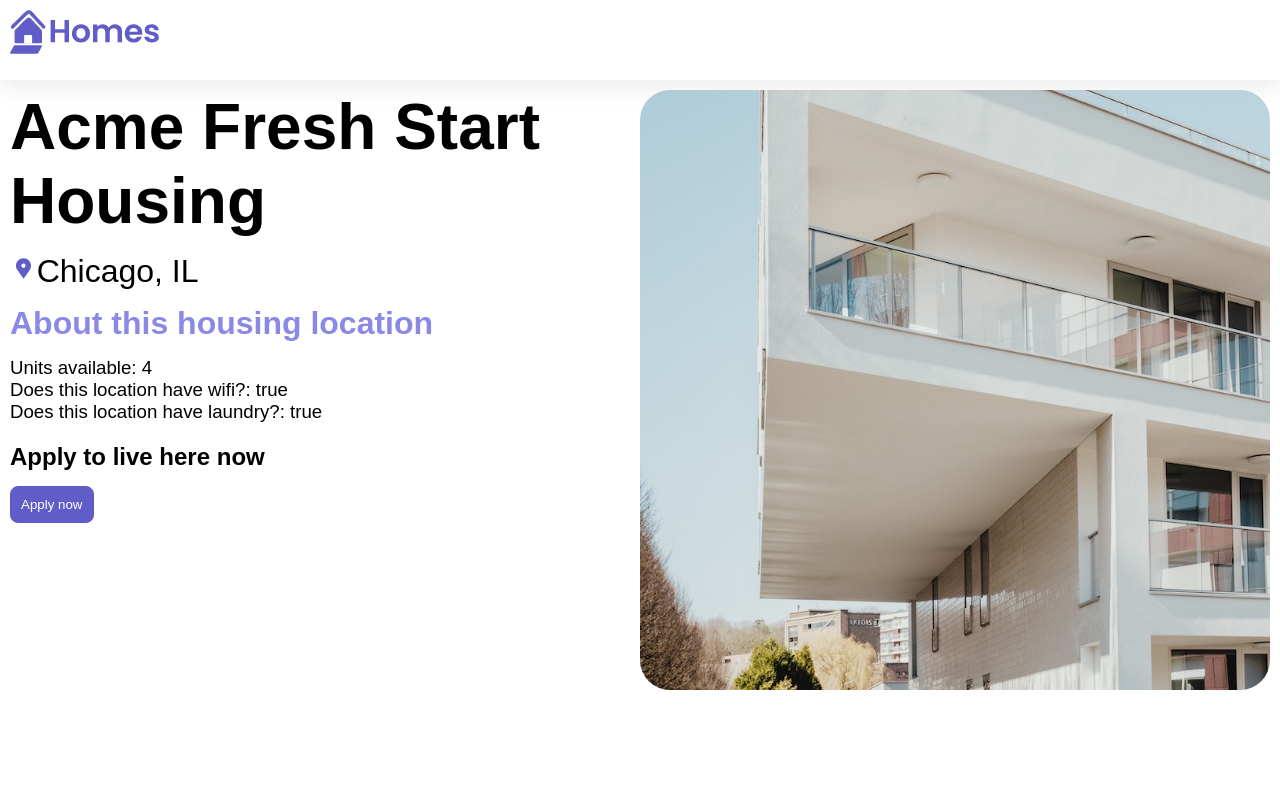
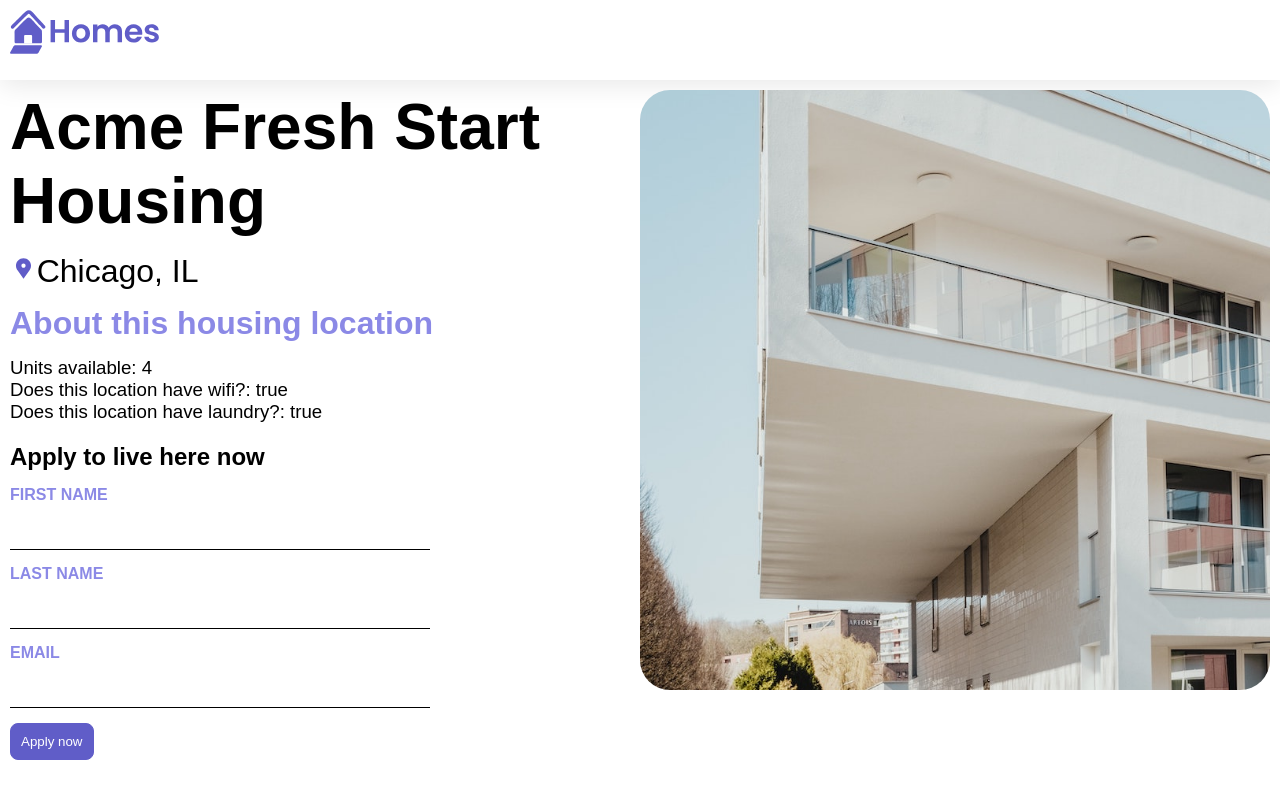
Before and after one commit to rlinane/homes-app, an Angular app: page /details/0 in a window 1280 px wide. Built offline with nearby package versions, Linux system fonts and the light colour scheme.

Commit message:
adding event binding

```diff
--- a/src/app/details/details.component.ts
+++ b/src/app/details/details.component.ts
@@ -3,11 +3,12 @@
 import { ActivatedRoute } from '@angular/router';
 import { HousingService } from '../housing.service';
 import { HousingLocation } from '../housinglocation';
+import { FormControl, FormGroup, ReactiveFormsModule } from '@angular/forms';
 
 @Component({
   selector: 'app-details',
   standalone: true,
-  imports: [CommonModule],
+  imports: [CommonModule, ReactiveFormsModule],
   template: `
   <article>
     <img class="listing-photo" [src]="housingLocation?.photo">
@@ -25,7 +26,15 @@
     </section>
     <section class="listing-apply">
       <h2 class="section-heading">Apply to live here now</h2>
-      <button class="primary">Apply now</button>
+      <form [formGroup]="applyForm" (submit)="submitApplication()">
+        <label for="first-name">First Name</label>
+        <input type="text" id="first-name" formControlName="firstName">
+        <label for="last-name">Last Name</label>
+        <input type="text" id="last-name" formControlName="lastName">
+        <label for="email">Email</label>
+        <input type="email" id="email" formControlName="email">
+        <button type="submit" class="primary">Apply now</button>
+      </form>
     </section>
 
 `,
@@ -35,12 +44,22 @@
   route: ActivatedRoute = inject(ActivatedRoute);
   housingService: HousingService = inject(HousingService);
   housingLocation: HousingLocation | undefined;
-
+  applyForm = new FormGroup({
+    firstName: new FormControl(''),
+    lastName: new FormControl(''),
+    email: new FormControl('')
+  });
 
   constructor() {
     const housingLocationId = Number(this.route.snapshot.params["id"]);
     this.housingLocation = this.housingService.getHousingLocationById(housingLocationId);
+  }
 
+  submitApplication() {
+    this.housingService.submitApplication(
+      this.applyForm.value.firstName ?? '',
+      this.applyForm.value.lastName ?? '',
+      this.applyForm.value.email ?? '');
   }
 
 }
--- a/src/app/housing.service.ts
+++ b/src/app/housing.service.ts
@@ -116,4 +116,8 @@
   getHousingLocationById(id: Number): HousingLocation | undefined {
     return this.housingLocationList.find(housingLocation => housingLocation.id === id);
   };
+
+  submitApplication(firstName: string, lastName: string, email: string) {
+    console.log(`Application submitted for ${firstName} ${lastName} at ${email}`);
+  }
 }
```
